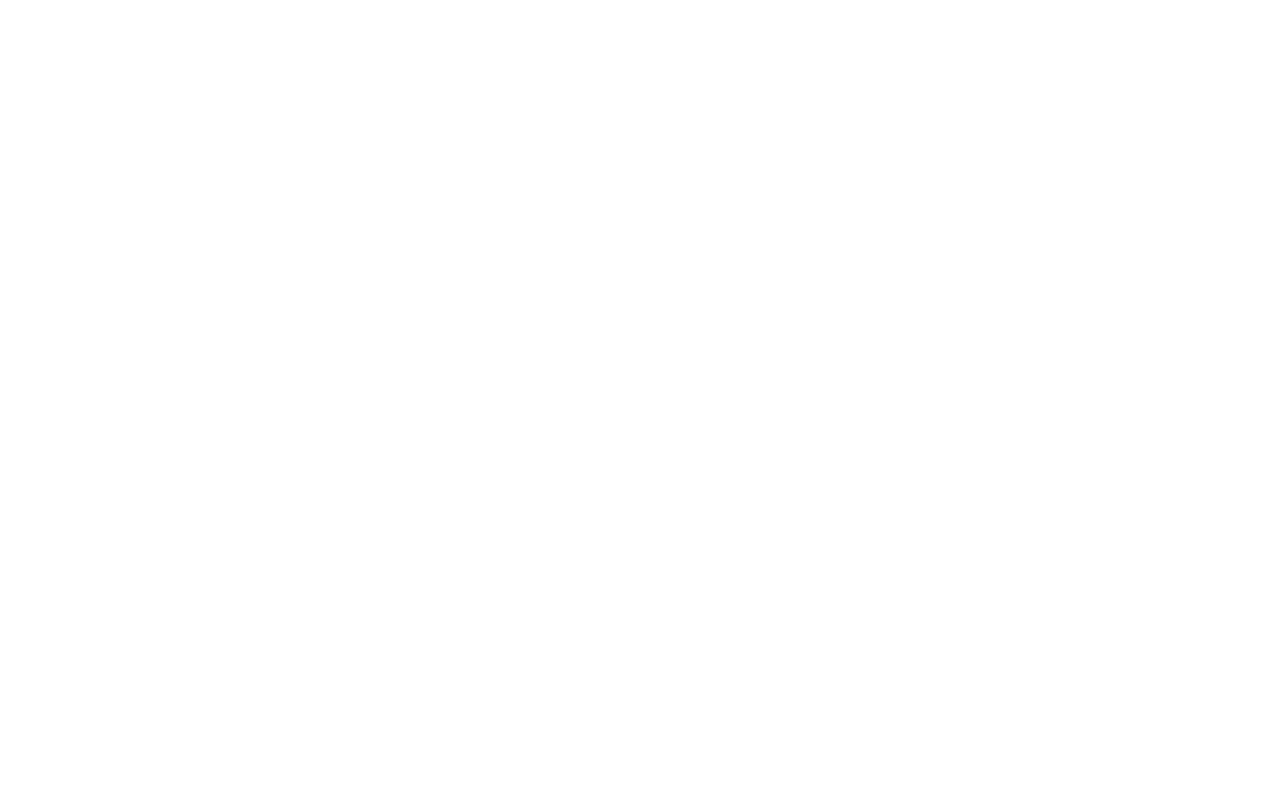
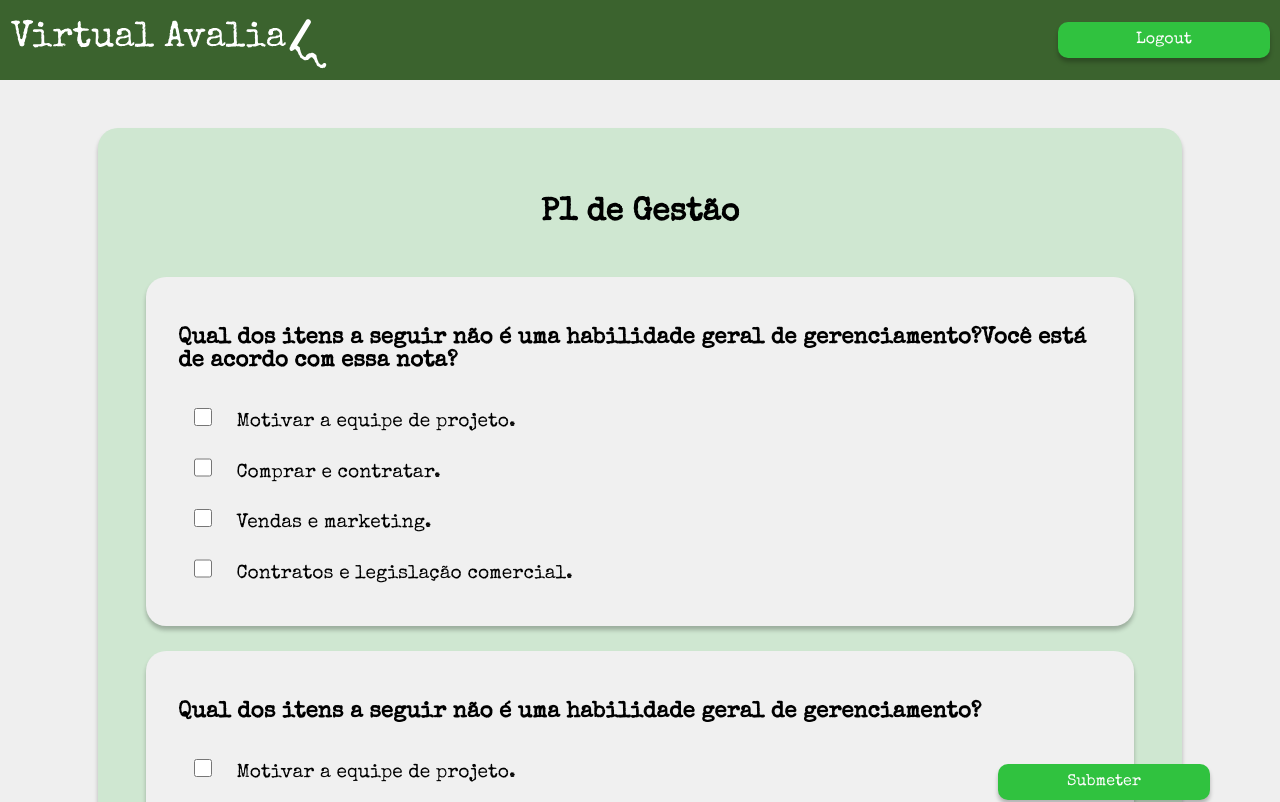
Before and after one commit to anabcuelbas/virtual-avalia, a React (Create React App) app: page /virtual-avalia/student-test-check in a window 1280 px wide. Shown: the top 802 px of the page. Built offline with nearby package versions, Linux system fonts and the light colour scheme.

Commit message:
inicia pagina de gabarito de prova

```diff
--- /dev/null
+++ b/src/modules/student/StudentTestCheck/StudentTestCheck.page.js
@@ -0,0 +1,59 @@
+import styled from "styled-components";
+import Header from "../../../components/header/Header";
+import LongButton from "../../../components/LongButton";
+import PageContent from "../../../components/PageContent";
+import PageDefault from "../../../components/PageDefault";
+import TestContainer from "../../../components/test/TestContainer";
+import TestQuestion from "../../../components/test/TestQuestion";
+import Colors from "../../../constants/Colors";
+import H1 from "../../../constants/Typography";
+
+const Floating = styled.div`
+  position: fixed;
+  bottom: 0;
+  right: 70px;
+`
+
+const CustomTestContainer = styled(TestContainer)`
+  width: 100%;
+  margin: 0 auto;
+  padding: 1rem;
+
+  @media (min-width: 600px) {
+      padding: 3em;
+  }
+`
+
+export function StudentTestCheck() {
+  return (
+    <PageDefault>
+      <Header />
+      <PageContent>
+        <CustomTestContainer>
+          <H1>P1 de Gestão</H1>
+          <TestQuestion
+            question="Qual dos itens a seguir não é uma habilidade geral de gerenciamento?Você está de acordo com essa nota?"
+            multiple
+            items={['Motivar a equipe de projeto.', 'Comprar e contratar.', 'Vendas e marketing.', 'Contratos e legislação comercial.']}
+          />
+          <TestQuestion
+            question="Qual dos itens a seguir não é uma habilidade geral de gerenciamento?"
+            multiple
+            items={['Motivar a equipe de projeto.', 'Comprar e contratar.', 'Vendas e marketing.', 'Contratos e legislação comercial.']}
+          />
+          <TestQuestion
+            question="O que é um programa no contexto da gestão de projetos?"
+          />
+          <Floating>
+            <LongButton
+              name="Submeter"
+              path="#"
+              backgroundColor={Colors.secondaryGreen}
+              textColor={Colors.white}
+            />
+          </Floating>
+        </CustomTestContainer>
+      </PageContent>
+    </PageDefault>
+  )
+}
--- /dev/null
+++ b/src/modules/student/StudentTestCheck/index.js
@@ -0,0 +1 @@
+export * from './StudentTestCheck.page'
--- a/src/routes/routes.js
+++ b/src/routes/routes.js
@@ -10,6 +10,7 @@ import { StudentLogin } from "../modules/student/studentLogin";
 import { WelcomeAdmin } from "../modules/admin/welcomeAdmin";
 import { GradesDatabase } from "../modules/admin/gradesDatabase/GradesDatabase.page";
 import { StudentTestAttempt } from "../modules/student/studentTestAttempt/";
+import { StudentTestCheck } from "../modules/student/StudentTestCheck/";
 import { ViewSubmission } from "../modules/admin/viewSubmission";
 import { ScheduleTests } from "../modules/admin/scheduleTests";
 
@@ -28,6 +29,7 @@ export const Routes = () => {
       <Route path="/admin-schedule" component={ScheduleTests} />
       <Route path="/student-login" component={StudentLogin} />
       <Route path="/student-test-attempt" component={StudentTestAttempt} />
+      <Route path="/student-test-check" component={StudentTestCheck} />
     </Switch >
   );
 };
```
